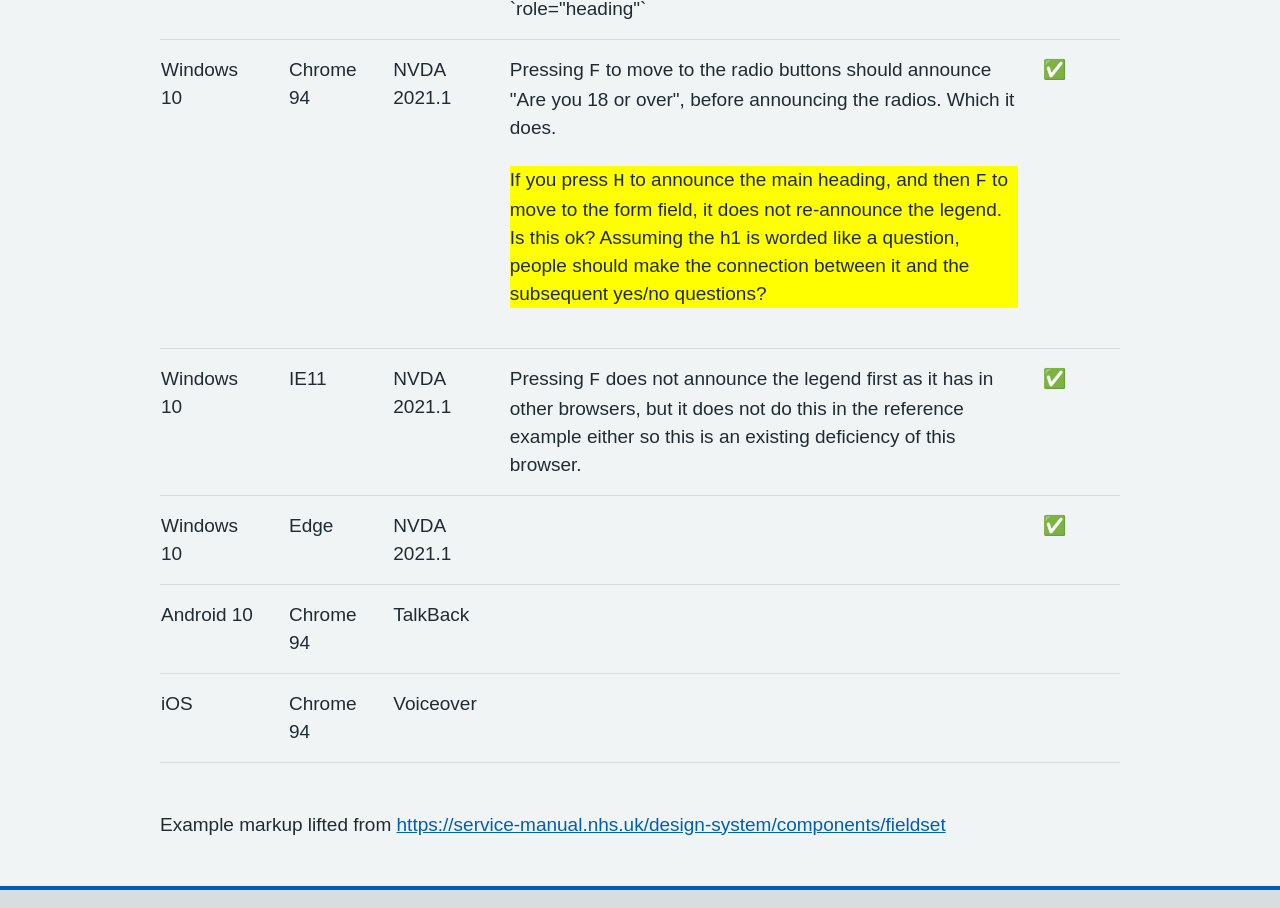
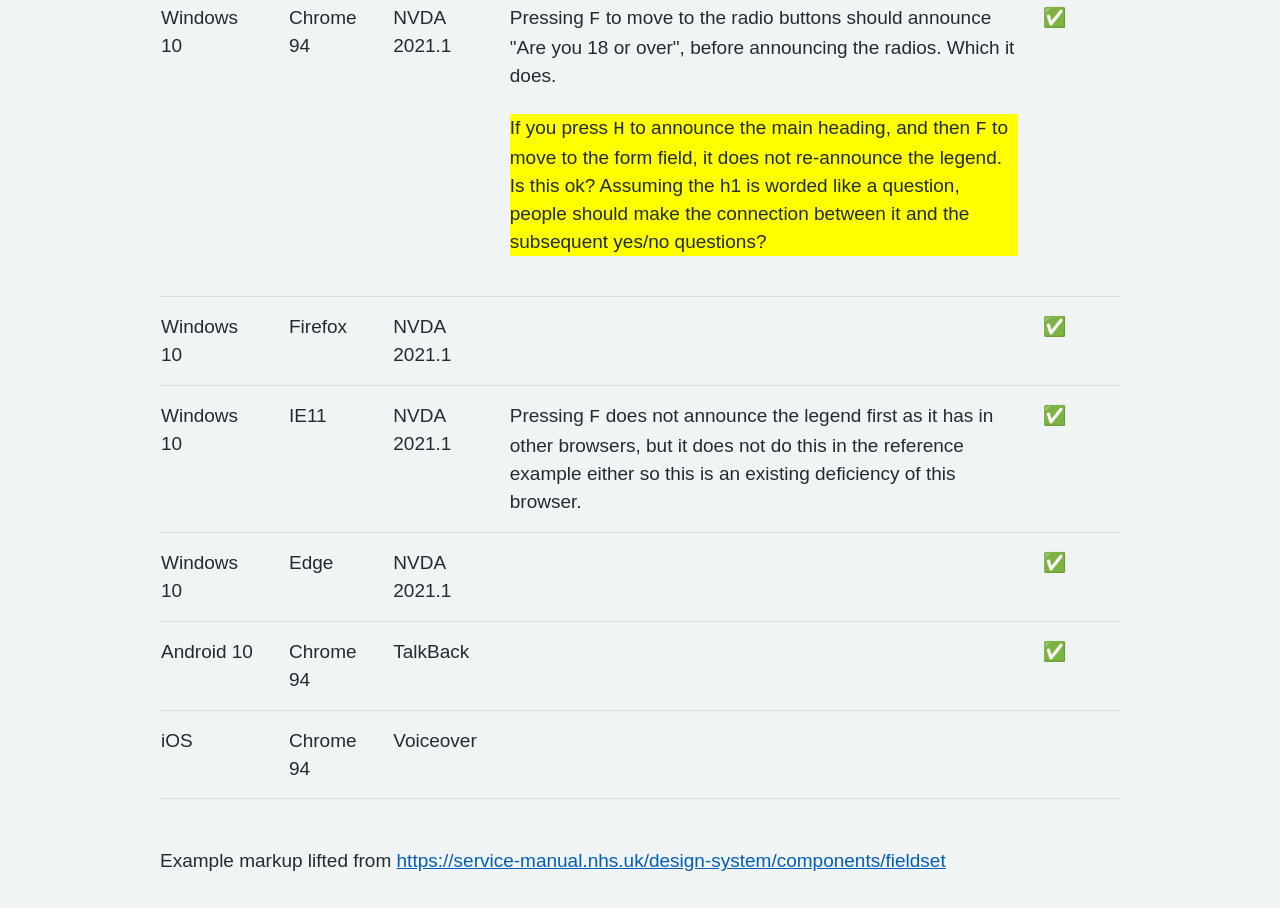
Before and after one commit to NHS-DUEC/headings-inside-legends-test-cases, a plain HTML site: page headings-inside-legends-with-aria-role-only-radios.html in a window 1280 px wide. Shown: the part 1026-1934 px from the top of the page. Drawn offline with Linux system fonts and the light colour scheme; a web font is replaced by a local one.

Commit message:
Add android talkback and firefox nvda results

```diff
--- a/headings-inside-legends-with-aria-role-only-radios.html
+++ b/headings-inside-legends-with-aria-role-only-radios.html
@@ -49,7 +49,6 @@
               >https://github.com/FreedomScientific/VFO-standards-support/issues/549</a
             >.
           </p>
-          <p>The legend should also be read out to introduce the radios.</p>
         </div>
 
         <div class="nhsuk-form-group">
@@ -116,6 +115,13 @@
           </tr>
           <tr>
             <td>Windows 10</td>
+            <td>Firefox</td>
+            <td>NVDA 2021.1</td>
+            <td></td>
+            <td>✅</td>
+          </tr>
+          <tr>
+            <td>Windows 10</td>
             <td>IE11</td>
             <td>NVDA 2021.1</td>
             <td>
@@ -136,7 +142,7 @@
             <td>Chrome 94</td>
             <td>TalkBack</td>
             <td></td>
-            <td></td>
+            <td>✅</td>
           </tr>
           <tr>
             <td>iOS</td>
```
Also changed, not shown: headings-inside-legends-with-aria-role-only.html (+7 -0 lines).
